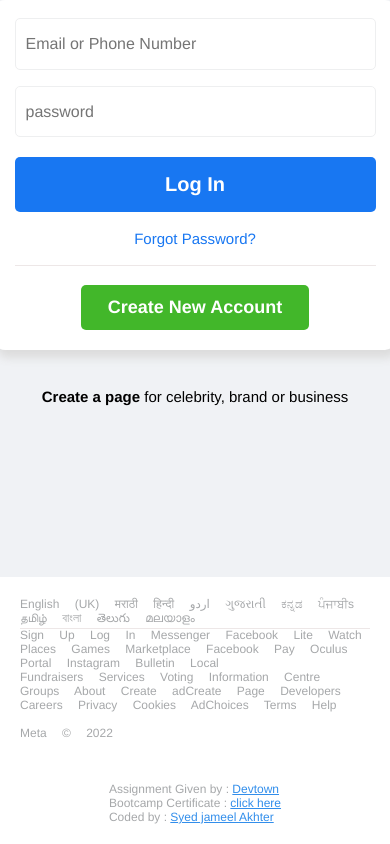
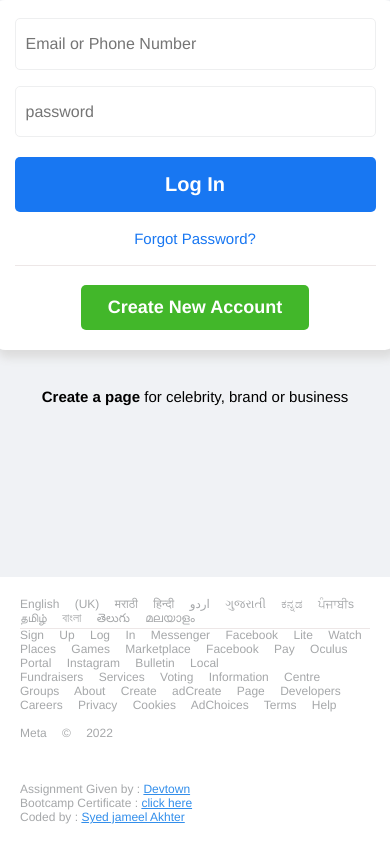
Before and after one commit to Syed-Jameel/Facebook-login-page, a plain HTML site: page index.html in a window 390 px wide. Shown: the part 422-1266 px from the top of the page. Drawn offline with Linux system fonts and the light colour scheme.

Commit message:
Update styles.css

```diff
--- a/styles.css
+++ b/styles.css
@@ -226,7 +226,6 @@ footer {
 
 #attribution-container {
     display: flex;
-    flex-wrap: wrap;
     justify-content: center;
     align-items: center;
 }
@@ -296,6 +295,13 @@ footer {
         width: 100vw;
     }
 
+    #attribution-container {
+    display: flex;
+    flex-wrap: wrap;
+    justify-content: left;
+    align-items: center;
+}
+
 }
 
 @media screen and (max-height:670px) {
```
